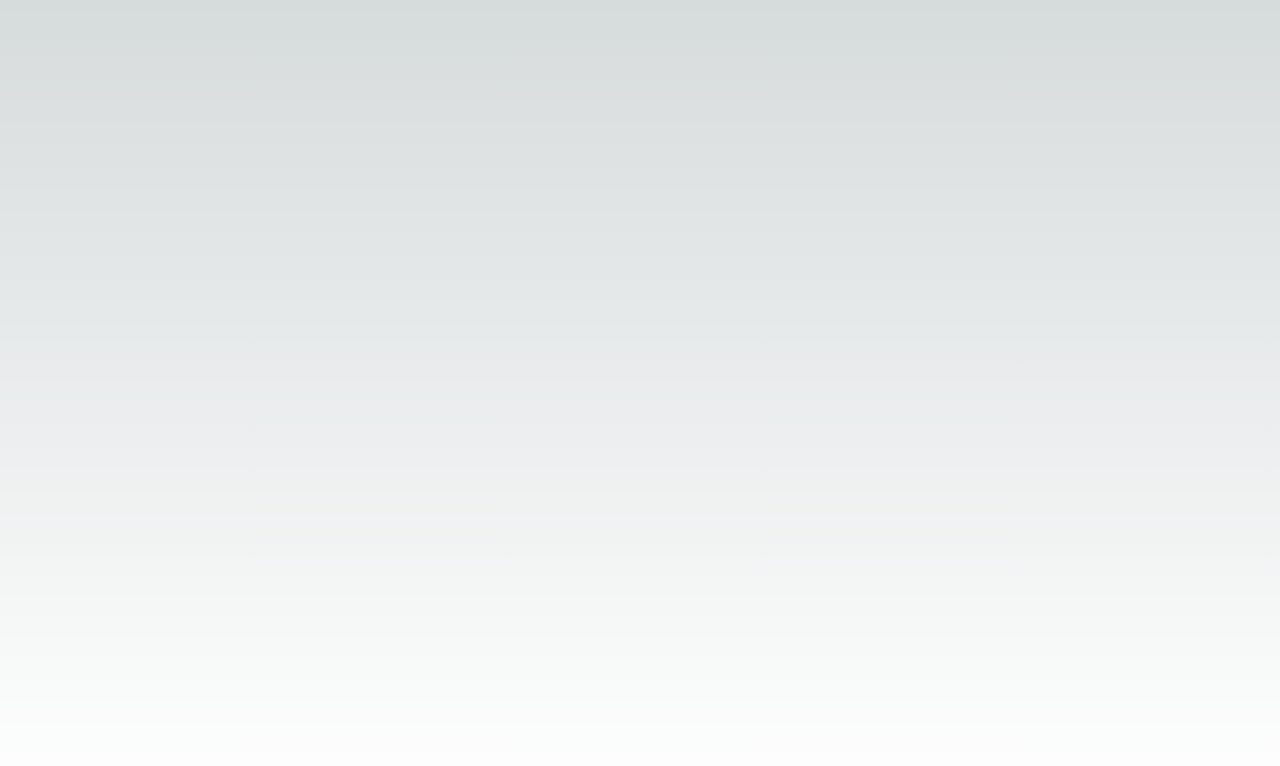
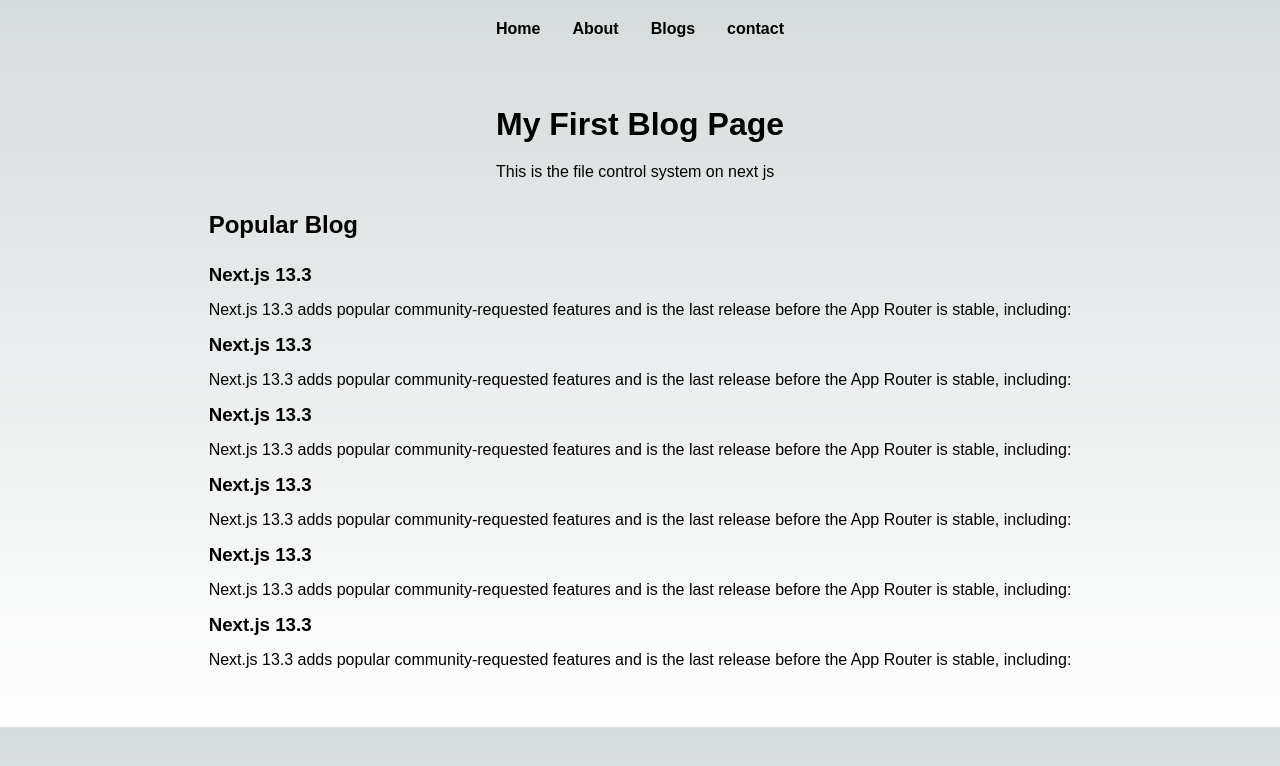
Before and after one commit to Akash7899/Next-js, a Next.js app: page / in a window 1280 px wide. Shown: the top 766 px of the page. Built offline with nearby package versions, Linux system fonts and the light colour scheme.

Commit message:
create Blog Post in Next js

```diff
--- a/pages/index.js
+++ b/pages/index.js
@@ -1,23 +1,68 @@
-import Head from 'next/head'
-import Image from 'next/image'
-import { Inter } from 'next/font/google'
-import styles from '@/styles/Home.module.css'
+import Head from "next/head";
+import Image from "next/image";
+import { Inter } from "next/font/google";
+import styles from "@/styles/Home.module.css";
 
-const inter = Inter({ subsets: ['latin'] })
+const inter = Inter({ subsets: ["latin"] });
 
 export default function Home() {
   return (
     <>
       <Head>
-        <title>Create Next App</title>
+        <title>Blog Page</title>
         <meta name="description" content="Generated by create next app" />
         <meta name="viewport" content="width=device-width, initial-scale=1" />
         <link rel="icon" href="/favicon.ico" />
       </Head>
+      <div className={styles.navbar}>
+        <div className="container">
+          <nav className={styles.mainnav}>
+            <ul>
+              <li><a href="#">Home</a></li>
+              <li><a href="#">About</a></li>
+              <li><a href="#">Blogs</a></li>
+              <li><a href="#">contact</a></li>
+            </ul>
+          </nav>
+        </div>
+      </div>
+      <main className={styles.mainblog}>
+        <div className={styles.blogswrap}>
+          <div className={styles.blogheading}>
+            <h1> My First Blog Page</h1>
+            <p>This is the file control system on next js
 
-      <main className={styles.main}>
-
+            </p>
+          </div>
+        </div>
+        <div className={styles.blogcontent}>
+          <h2>Popular Blog</h2>
+          <div className={styles.blogItem}>
+            <h3>Next.js 13.3</h3>
+            <p>Next.js 13.3 adds popular community-requested features and is the last release before the App Router is stable, including:</p>
+          </div>
+          <div className={styles.blogItem}>
+            <h3>Next.js 13.3</h3>
+            <p>Next.js 13.3 adds popular community-requested features and is the last release before the App Router is stable, including:</p>
+          </div>
+          <div className={styles.blogItem}>
+            <h3>Next.js 13.3</h3>
+            <p>Next.js 13.3 adds popular community-requested features and is the last release before the App Router is stable, including:</p>
+          </div>
+          <div className={styles.blogItem}>
+            <h3>Next.js 13.3</h3>
+            <p>Next.js 13.3 adds popular community-requested features and is the last release before the App Router is stable, including:</p>
+          </div>
+          <div className={styles.blogItem}>
+            <h3>Next.js 13.3</h3>
+            <p>Next.js 13.3 adds popular community-requested features and is the last release before the App Router is stable, including:</p>
+          </div>
+          <div className={styles.blogItem}>
+            <h3>Next.js 13.3</h3>
+            <p>Next.js 13.3 adds popular community-requested features and is the last release before the App Router is stable, including:</p>
+          </div>
+        </div>
       </main>
     </>
-  )
+  );
 }
--- a/styles/Home.module.css
+++ b/styles/Home.module.css
@@ -1,10 +1,9 @@
-.main {
+.mainblog {
   display: flex;
   flex-direction: column;
   justify-content: space-between;
   align-items: center;
-  padding: 6rem;
-  min-height: 100vh;
+  padding: 3rem;
 }
 
 .description {
@@ -107,6 +106,7 @@
 .logo {
   position: relative;
 }
+
 /* Enable hover only on non-touch devices */
 @media (hover: hover) and (pointer: fine) {
   .card:hover {
@@ -178,11 +178,9 @@
     border-radius: 0;
     border: none;
     border-bottom: 1px solid rgba(var(--callout-border-rgb), 0.25);
-    background: linear-gradient(
-      to bottom,
-      rgba(var(--background-start-rgb), 1),
-      rgba(var(--callout-rgb), 0.5)
-    );
+    background: linear-gradient(to bottom,
+        rgba(var(--background-start-rgb), 1),
+        rgba(var(--callout-rgb), 0.5));
     background-clip: padding-box;
     backdrop-filter: blur(24px);
   }
@@ -193,11 +191,9 @@
     inset: auto 0 0;
     padding: 2rem;
     height: 200px;
-    background: linear-gradient(
-      to bottom,
-      transparent 0%,
-      rgb(var(--background-end-rgb)) 40%
-    );
+    background: linear-gradient(to bottom,
+        transparent 0%,
+        rgb(var(--background-end-rgb)) 40%);
     z-index: 1;
   }
 }
@@ -223,7 +219,49 @@
   from {
     transform: rotate(360deg);
   }
+
   to {
     transform: rotate(0deg);
   }
 }
+
+.navbar {
+  margin-top: 20px;
+}
+
+.mainnav {
+  display: flex;
+  justify-content: center;
+  align-items: center;
+}
+
+.mainnav ul {
+  display: flex;
+
+}
+
+.mainnav ul li {
+  list-style: none;
+  font-weight: bold;
+  padding: 0px 16px;
+
+}
+
+.blogswrap .blogheading h1 {
+  padding: 10px 0;
+  margin: 10px 0;
+}
+
+.blogswrap .blogheading p {
+  margin: 10px 0;
+}
+
+.blogcontent h2 {
+  padding: 10px 0;
+  margin: 10px 0;
+}
+
+.blogcontent .blogItem h3{
+  padding: 5px 0;
+  margin: 5px 0;
+}
--- a/styles/globals.css
+++ b/styles/globals.css
@@ -83,6 +83,7 @@
 body {
   max-width: 100vw;
   overflow-x: hidden;
+  font-family: sans-serif;
 }
 
 body {
@@ -105,3 +106,6 @@
     color-scheme: dark;
   }
 }
+p{
+margin: 10px 0;
+}
```
Also changed, not shown: pages/BlogPost/[slug].js (added, +11 -0 lines), pages/about.js (added, +9 -0 lines), pages/blog.js (added, +9 -0 lines), pages/contact.js (added, +9 -0 lines).
